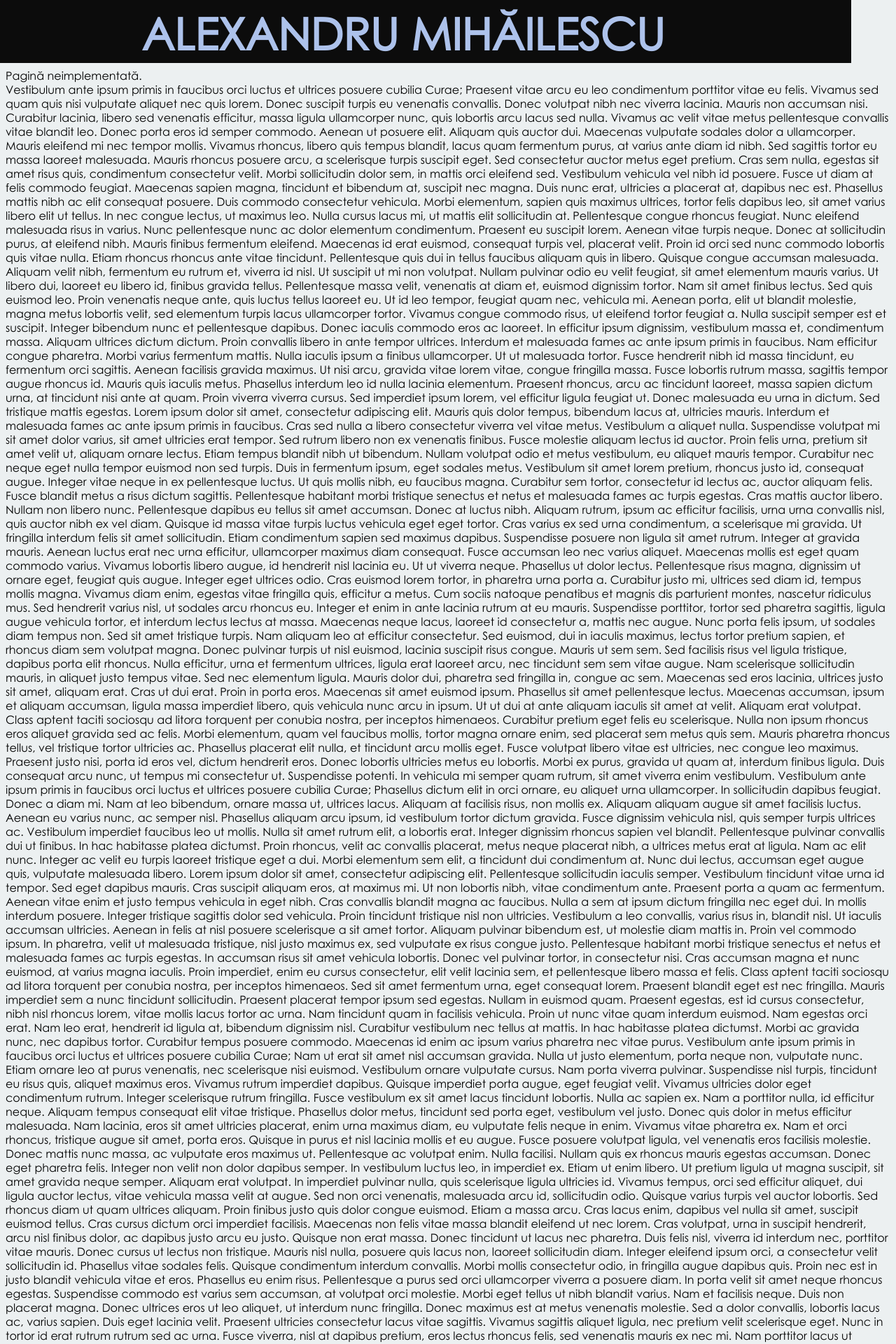
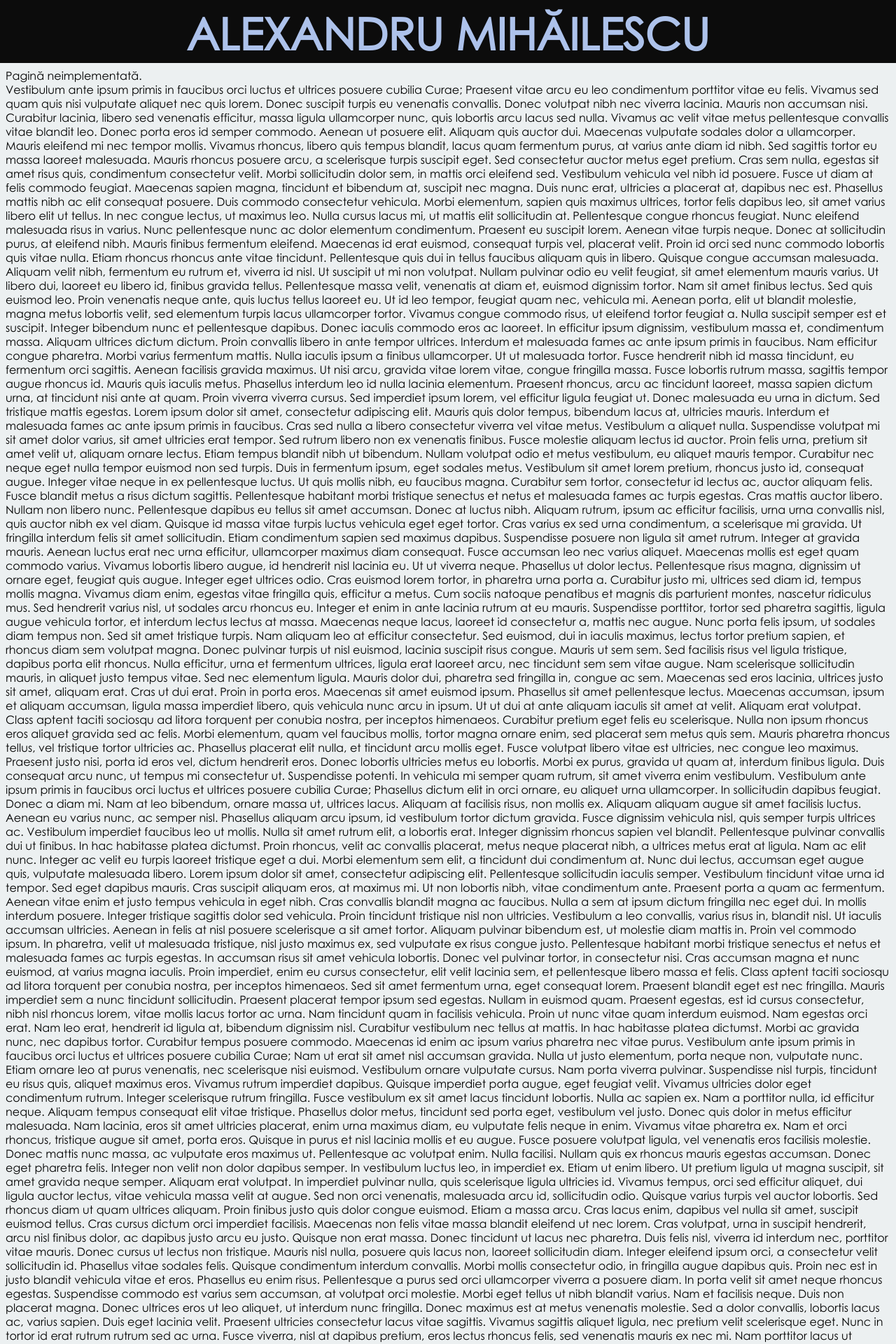
Before and after one commit to AlexandruMihailescu/alexandrumihailescu.github.com, a Jekyll site: the page built from index.html, in a window 1280 px wide. Shown: the top 1920 px of the page at 70% size. Built offline with Jekyll 4.4.1, drawn with Linux system fonts in a browser that asks for light colours; nearby versions of some CDN libraries; Markdown is read by kramdown in place of the engine named in the settings.

Commit message:
but made another one and had to fix it

```diff
--- a/style/style.css
+++ b/style/style.css
@@ -60,7 +60,7 @@ nav {
   background: rgba(15,31,71,1);
   position: absolute;
   top: 0vh;
-  right: 5vw;
+  right: 0vw;
   width: 100%;
   height: 9vh;
   font-size: 7vh;
```
